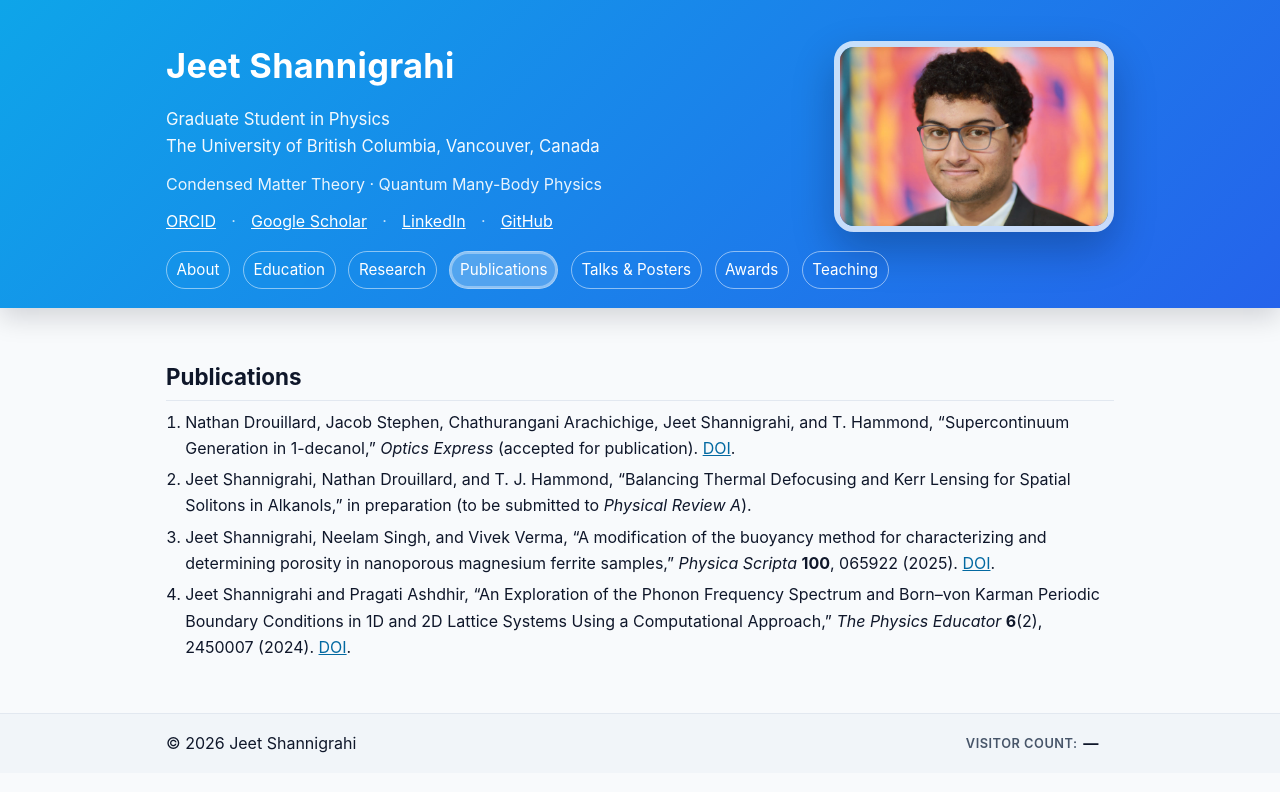
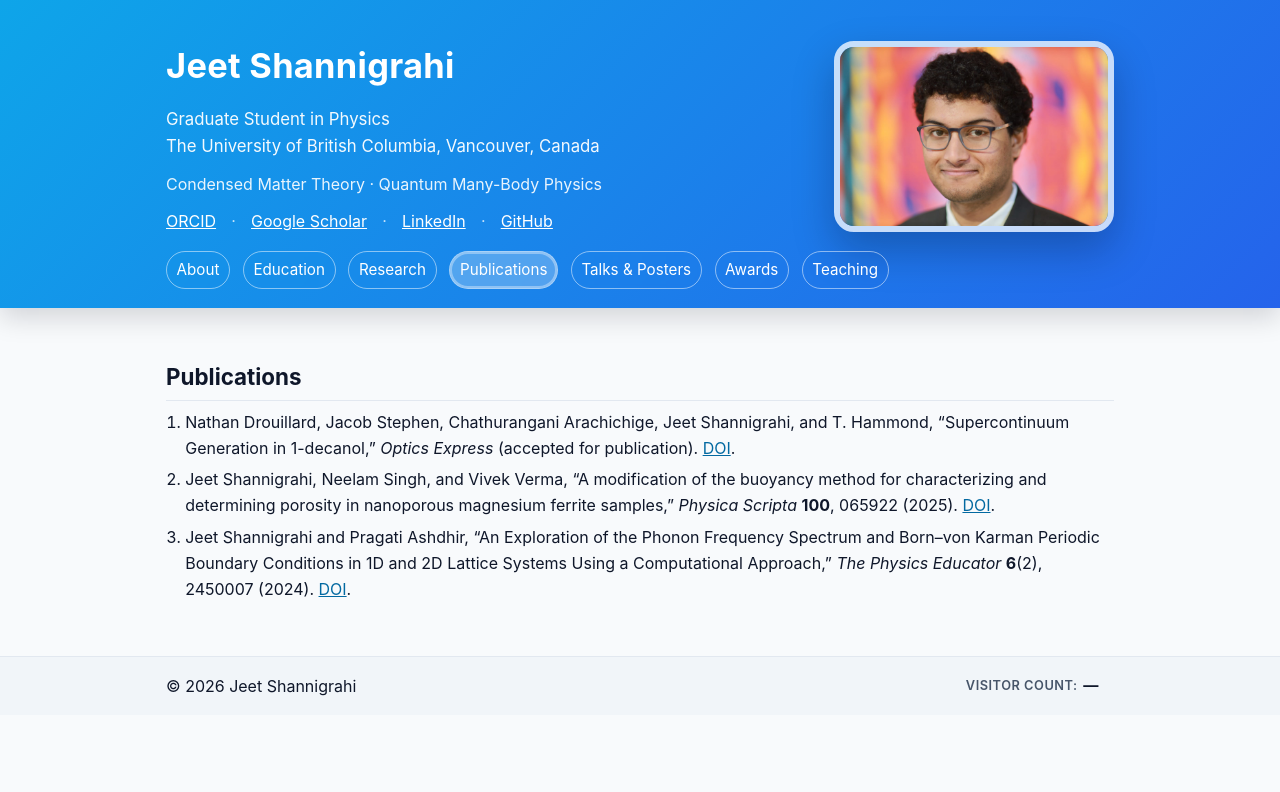
Before and after one commit to JeetShannigrahi21/JeetShannigrahi21.github.io, a Jekyll site: the page built from publications/index.md, in a window 1280 px wide. Shown: the top 792 px of the page. Built offline with Jekyll 4.4.1, drawn with Linux system fonts in a browser that asks for light colours.

Commit message:
Update index.md

```diff
--- a/publications/index.md
+++ b/publications/index.md
@@ -10,12 +10,6 @@ title: Publications
   Nathan Drouillard, Jacob Stephen, Chathurangani Arachichige, Jeet Shannigrahi, and T. Hammond,
   “Supercontinuum Generation in 1-decanol,” <em>Optics Express</em> (accepted for publication).
   <a href="https://doi.org/10.1364/OE.581427" target="_blank" rel="noopener">DOI</a>.
-</li>
-
-<li>
-  Jeet Shannigrahi, Nathan Drouillard, and T. J. Hammond,
-  “Balancing Thermal Defocusing and Kerr Lensing for Spatial Solitons in Alkanols,”
-  in preparation (to be submitted to <em>Physical Review A</em>).
 </li>
 
 <li>
```
